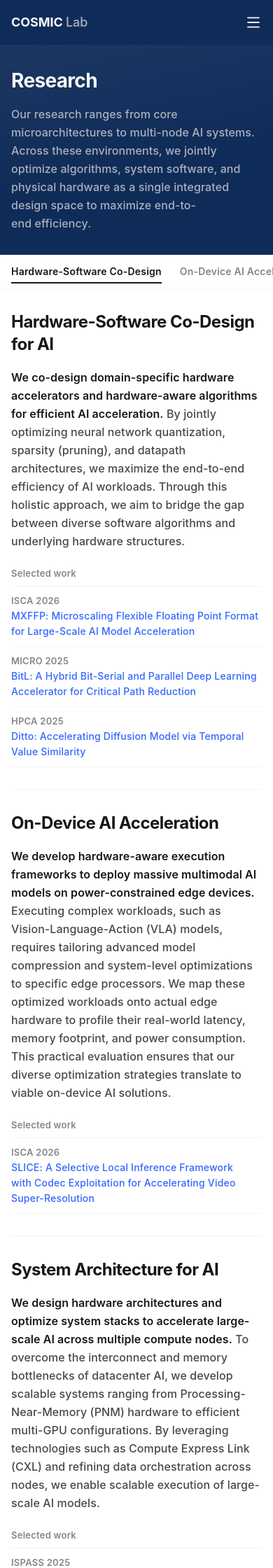
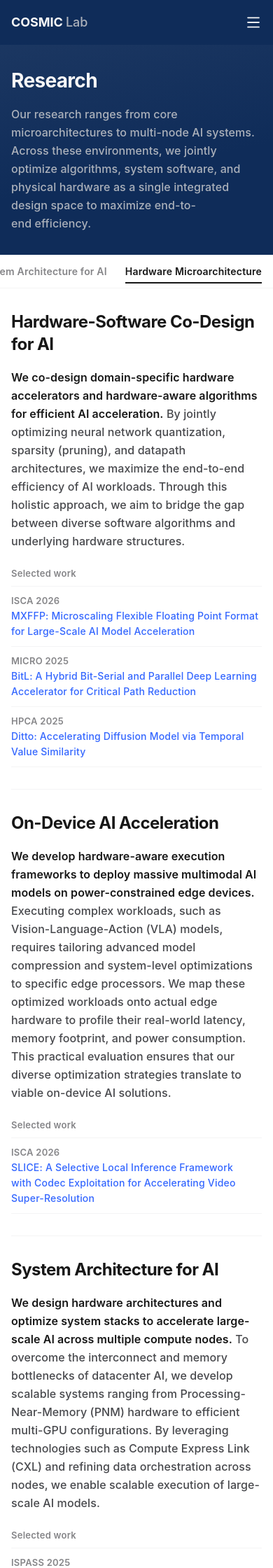
Before and after one commit to thecosmiclab/thecosmiclab.github.io, a Jekyll site: the page built from research.html, in a window 390 px wide. Shown: the top 2240 px of the page at 70% size. Built offline with Jekyll 4.4.1, drawn with Linux system fonts in a browser that asks for light colours; some web fonts are replaced; part of the change alters nothing that is shown.

Commit message:
Fix Research tabs on tall windows and phones
On windows 1440x900 and taller the last sections could not scroll up to
the tab bar, so clicking the fourth tab stopped short, the third and
fourth tabs could land on the same spot, and the underline was left on
the wrong tab. On phones the underlined tab could sit outside the
sideways-scrolling tab strip.

- pad the last section by exactly the measured shortfall so every
  section can reach the bar
- replace the IntersectionObserver band with one rule (last section past
  a line just under the bar), paused while a click's smooth scroll runs
- keep the active tab visible inside the tab strip

Verified with real clicks in headless Chrome at nine viewport sizes from
360x640 to 2560x1440.

Co-Authored-By: Claude Opus 5 <noreply@anthropic.com>

```diff
--- a/assets/css/main.css
+++ b/assets/css/main.css
@@ -359,7 +359,7 @@ main{flex:1}
 /* ==========================================================================
    Research
    ========================================================================== */
-.grid-research{display:grid;grid-template-columns:1fr 400px;gap:56px;padding:48px 0;
+.grid-research{display:grid;grid-template-columns:1fr 400px;gap:56px;padding:48px 0;align-content:start;
   scroll-margin-top:calc(var(--sticky-offset, 120px) + 12px);box-shadow:inset 0 -1px 0 var(--line)}
 .grid-research .prose-col p{font-size:16px;line-height:26px;letter-spacing:0.0057em;
   font-weight:500;color:var(--prose);text-wrap:pretty}
--- a/assets/js/site.js
+++ b/assets/js/site.js
@@ -153,22 +153,82 @@
 
   /* ---------------------------------------------------------------------
      Research — area tabs
-     Scrolls straight to the target and moves focus there. It must not scroll
-     to top first: that produces a visible jump-to-top flash.
+
+     Three things have to hold for the tabs to feel right on every screen:
+
+     1. Every section can reach the top. On a tall window the last sections
+        run out of page below them, so a click would stop short and two tabs
+        could land on the same spot. The last section is padded by exactly
+        the shortfall, measured, so nothing is added where it is not needed.
+
+     2. The underline follows one rule. The current section is the last one
+        whose top has crossed a line a quarter of the way down the visible
+        area (capped, so a short section on a very tall window still counts).
+        While a click's smooth scroll is still travelling, that rule is
+        paused, so the underline does not flick through the sections passed
+        on the way; it resumes once scrolling settles or the reader takes
+        over with the wheel, touch or keys.
+
+     3. The underlined tab is on screen. On a phone the tab strip scrolls
+        sideways, so the active tab is brought into view whenever it changes.
      --------------------------------------------------------------------- */
   (function () {
     var tabs = $$('[data-area-tab]');
     if (!tabs.length) return;
+    var strip = tabs[0].parentNode;
+    var sections = tabs.map(function (t) { return document.getElementById(t.getAttribute('data-area-tab')); })
+                       .filter(Boolean);
+    if (!sections.length) return;
+    var last = sections[sections.length - 1];
+    var locked = null, settleTimer = 0, current = null;
+
+    function offset() {
+      var v = parseFloat(getComputedStyle(document.documentElement).getPropertyValue('--sticky-offset'));
+      return (isNaN(v) ? 120 : v) + 12;   // matches scroll-margin-top in main.css
+    }
+
+    function revealInStrip(tab) {
+      var sr = strip.getBoundingClientRect(), tr = tab.getBoundingClientRect(), pad = 20;
+      if (tr.left < sr.left + pad) strip.scrollLeft -= (sr.left + pad - tr.left);
+      else if (tr.right > sr.right - pad) strip.scrollLeft += (tr.right - (sr.right - pad));
+    }
 
     function setActive(id) {
+      if (id === current) return;
+      current = id;
       tabs.forEach(function (t) {
         var on = t.getAttribute('data-area-tab') === id;
         t.classList.toggle('is-active', on);
+        if (on) t.setAttribute('aria-current', 'true'); else t.removeAttribute('aria-current');
         var ul = $('.ul', t);
         if (on && !ul) { ul = document.createElement('span'); ul.className = 'ul'; ul.setAttribute('aria-hidden', 'true'); t.appendChild(ul); }
         if (!on && ul) ul.remove();
+        if (on) revealInStrip(t);
       });
     }
+
+    function spy() {
+      if (locked) return;
+      var root = document.documentElement;
+      if (window.scrollY + window.innerHeight >= root.scrollHeight - 2) { setActive(last.id); return; }
+      var off = offset();
+      // A quarter of the way down, but never more than 96px below the bar: on a
+      // very tall window a whole short section would otherwise fit above it.
+      var line = off + Math.min((window.innerHeight - off) * 0.25, 96);
+      var id = sections[0].id;
+      sections.forEach(function (sec) { if (sec.getBoundingClientRect().top <= line) id = sec.id; });
+      setActive(id);
+    }
+
+    function padLast() {
+      last.style.minHeight = '';
+      var root = document.documentElement;
+      var wanted = last.getBoundingClientRect().top + window.scrollY - offset();
+      var shortfall = wanted - (root.scrollHeight - window.innerHeight);
+      if (shortfall > 0) last.style.minHeight = Math.ceil(last.offsetHeight + shortfall) + 'px';
+    }
+
+    function release() { locked = null; clearTimeout(settleTimer); spy(); }
 
     tabs.forEach(function (t) {
       t.addEventListener('click', function (e) {
@@ -176,31 +236,30 @@
         var target = document.getElementById(id);
         if (!target) return;
         e.preventDefault();
+        locked = id;
         setActive(id);
         history.replaceState(null, '', '#' + id);
         target.scrollIntoView({ behavior: 'smooth', block: 'start' });
         target.focus({ preventScroll: true });
-        // Nudge the header to re-measure: a programmatic scroll is not
-        // guaranteed to deliver a scroll event everywhere.
+        clearTimeout(settleTimer);
+        settleTimer = setTimeout(release, 200);   // released sooner if no scrolling happens
         window.dispatchEvent(new Event('scroll'));
       });
     });
 
-    if ('IntersectionObserver' in window) {
-      var seen = {};
-      var io = new IntersectionObserver(function (entries) {
-        entries.forEach(function (en) { seen[en.target.id] = en.isIntersecting ? en.boundingClientRect.top : null; });
-        var visible = Object.keys(seen).filter(function (k) { return seen[k] !== null; });
-        if (visible.length) {
-          visible.sort(function (a, b) { return seen[a] - seen[b]; });
-          setActive(visible[0]);
-        }
-      }, { rootMargin: '-140px 0px -60% 0px', threshold: 0 });
-      tabs.forEach(function (t) {
-        var el = document.getElementById(t.getAttribute('data-area-tab'));
-        if (el) io.observe(el);
-      });
-    }
+    window.addEventListener('scroll', function () {
+      if (locked) { clearTimeout(settleTimer); settleTimer = setTimeout(release, 160); return; }
+      spy();
+    }, { passive: true });
+    ['wheel', 'touchstart', 'keydown'].forEach(function (type) {
+      window.addEventListener(type, function () { if (locked) release(); }, { passive: true });
+    });
+
+    function refresh() { padLast(); spy(); }
+    refresh();
+    window.addEventListener('resize', refresh);
+    window.addEventListener('load', refresh, { once: true });
+    if (document.fonts && document.fonts.ready) document.fonts.ready.then(refresh);
   })();
 
   /* ---------------------------------------------------------------------
```
